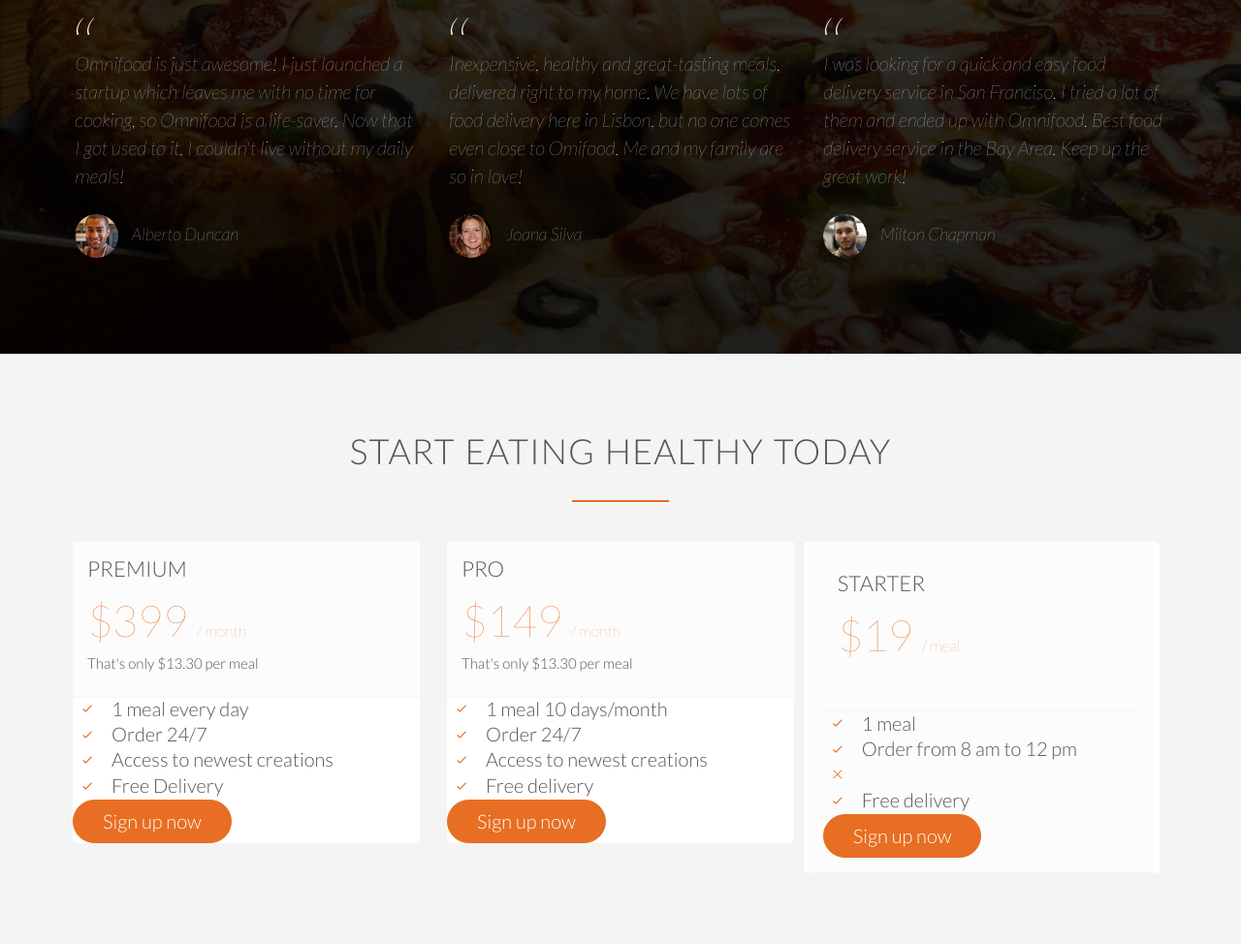
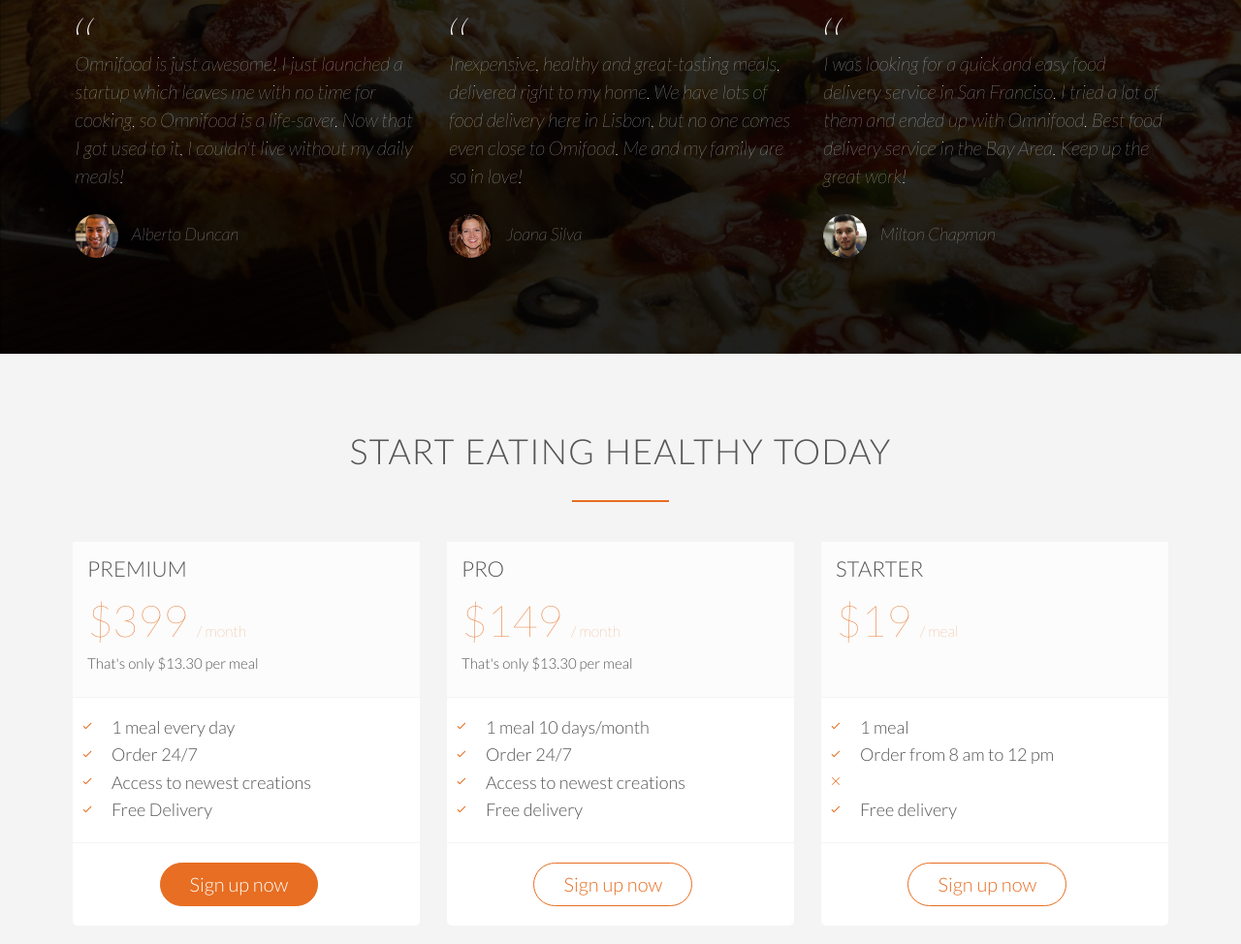
Before and after one commit to sethbass14/omnifood_project, a plain HTML site: page index.html in a window 1280 px wide. Shown: the part 3558-4532 px from the top of the page at 97% size. Drawn offline with Linux system fonts and the light colour scheme; files whose address does not match are found by name.

Commit message:
still building

```diff
--- a/index.html
+++ b/index.html
@@ -291,11 +291,11 @@
               </ul>
             </div>
             <div>
-              <a href="#" class="btn btn-full">Sign up now</a>
+              <a href="#" class="btn btn-ghost">Sign up now</a>
             </div>
           </div>
         </div>
-        <div class="col span-1-of-3 plan-box">
+        <div class="col span-1-of-3">
           <div class="plan-box">
             <div>
               <h3>Starter</h3>
@@ -311,7 +311,7 @@
               </ul>
             </div>
             <div>
-              <a href="#" class="btn btn-full">Sign up now</a>
+              <a href="#" class="btn btn-ghost">Sign up now</a>
             </div>
 
           </div>
--- a/resources/css/style.css
+++ b/resources/css/style.css
@@ -422,4 +422,17 @@
   background-color: #fcfcfc;
   border-bottom: 1px solid #f4f4f4;
   padding: 15px;
+  margin-bottom: 20px;
 }
+
+.plan-box li {
+  margin-bottom: 5px;
+  font-size: 90%;
+}
+
+.plan-box div:last-child {
+  border-top: 1px solid #f4f4f4;
+  margin-top: 20px;
+  text-align: center;
+  padding: 20px;
+}
```
